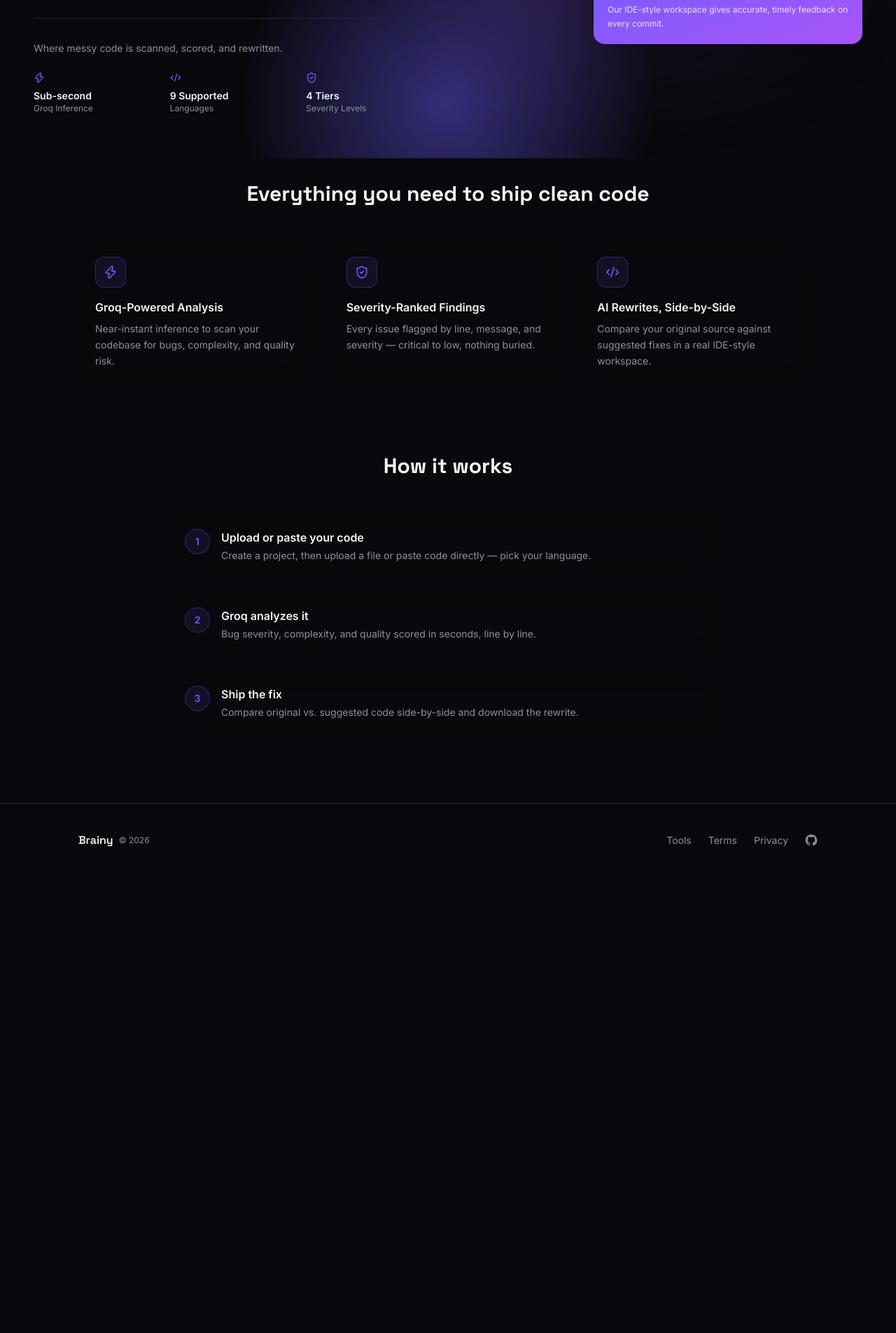
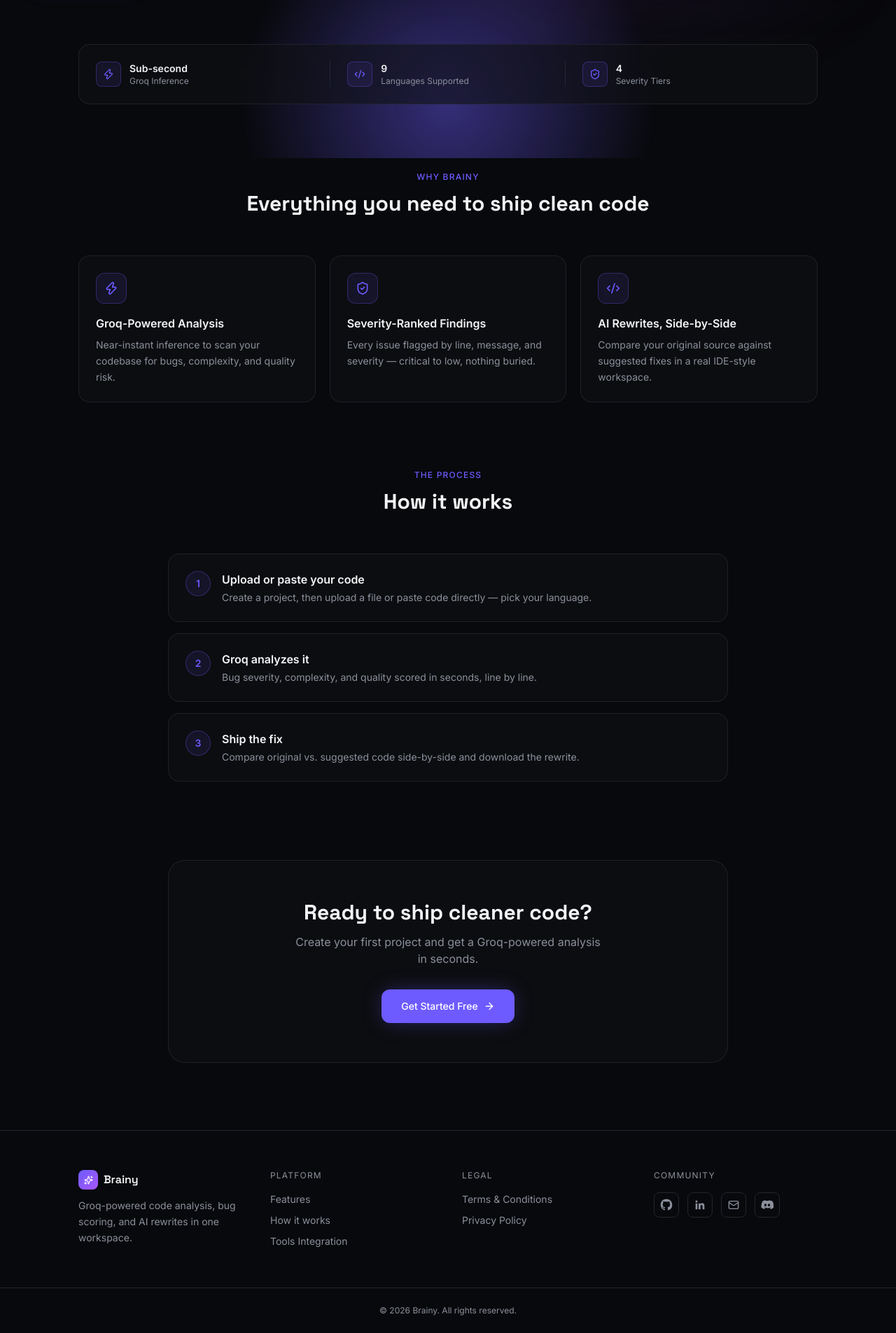
Before and after one commit to haritha23-dee/AI-code-Bug-Predictor, a React app in the folder frontend/: page / in a window 1280 px wide. Shown: the part 574-2479 px from the top of the page at 70% size. Before the commit the page ends 1827 px from the top, so only its background shows below. Built offline with nearby package versions, Linux system fonts and the light colour scheme; no server answers; the HTML template or start-up script is replaced by a standard one.

Commit message:
Frontend fix: structural landing page and social media links implemented

```diff
--- /dev/null
+++ b/frontend/src/components/auth/BackToHome.jsx
@@ -0,0 +1,14 @@
+import { Link } from 'react-router-dom';
+import { ArrowLeft } from 'lucide-react';
+
+export default function BackToHome() {
+    return (
+        <Link
+            to="/"
+            className="absolute top-6 left-6 z-20 flex items-center gap-2 h-10 px-4 rounded-xl border border-border bg-bg-soft/60 backdrop-blur text-sm text-text-muted hover:text-text hover:border-accent/40 hover:shadow-[0_0_24px_-6px_var(--glow)] transition"
+        >
+            <ArrowLeft size={15} />
+            Back to Home
+        </Link>
+    );
+}
--- a/frontend/src/index.css
+++ b/frontend/src/index.css
@@ -51,9 +51,9 @@ body {
   font-family: var(--font-sans);
 }
 
-.glass-card{
-  background: color-mix(in srgb, var(--bg-soft) 60% transparent);
-  border: 1px solid color-mix(in srgb, var(--border) 80% transparent);
+.glass-card {
+  background: color-mix(in srgb, var(--bg-soft) 60%, transparent);
+  border: 1px solid color-mix(in srgb, var(--border) 80%, transparent);
   backdrop-filter: blur(20px);
   -webkit-backdrop-filter: blur(20px);
 }
--- a/frontend/src/pages/Landing.jsx
+++ b/frontend/src/pages/Landing.jsx
@@ -1,5 +1,5 @@
 import { Link } from 'react-router-dom';
-import { ArrowRight, Sparkles, ShieldCheck, Zap, Code2, AlertTriangle, Gauge } from 'lucide-react';
+import { ArrowRight, Sparkles, ShieldCheck, Zap, Code2, AlertTriangle, Gauge, Mail } from 'lucide-react';
 import ThemeToggle from '../components/layout/ThemeToggle';
 
 const GithubIcon = (props) => (
@@ -8,9 +8,26 @@ const GithubIcon = (props) => (
     </svg>
 );
 
+const LinkedinIcon = (props) => (
+    <svg width="18" height="18" viewBox="0 0 24 24" fill="currentColor" {...props}>
+        <path d="M20.45 20.45h-3.55v-5.57c0-1.33-.02-3.04-1.85-3.04-1.85 0-2.14 1.45-2.14 2.94v5.67H9.36V9h3.41v1.56h.05c.47-.9 1.63-1.85 3.36-1.85 3.6 0 4.27 2.37 4.27 5.45v6.29ZM5.34 7.43a2.06 2.06 0 1 1 0-4.12 2.06 2.06 0 0 1 0 4.12ZM7.11 20.45H3.56V9h3.55v11.45Z" />
+    </svg>
+);
+
+const DiscordIcon = (props) => (
+    <svg width="18" height="18" viewBox="0 0 24 24" fill="currentColor" {...props}>
+        <path d="M20.32 4.37a19.8 19.8 0 0 0-4.89-1.52.07.07 0 0 0-.08.04c-.21.38-.45.87-.61 1.26a18.3 18.3 0 0 0-5.48 0 12.6 12.6 0 0 0-.62-1.26.08.08 0 0 0-.08-.04c-1.7.29-3.34.8-4.89 1.52a.07.07 0 0 0-.03.03C1.08 8.68.37 12.86.7 16.98a.08.08 0 0 0 .03.06 19.9 19.9 0 0 0 5.99 3.03.08.08 0 0 0 .08-.03c.46-.63.87-1.3 1.23-2a.08.08 0 0 0-.04-.11 13.1 13.1 0 0 1-1.87-.89.08.08 0 0 1 0-.13c.13-.09.25-.19.37-.28a.07.07 0 0 1 .08 0c3.93 1.79 8.18 1.79 12.06 0a.07.07 0 0 1 .08 0c.12.1.24.19.37.28a.08.08 0 0 1 0 .13c-.6.35-1.22.65-1.87.89a.08.08 0 0 0-.04.11c.36.7.78 1.37 1.23 2a.08.08 0 0 0 .08.03 19.8 19.8 0 0 0 6-3.03.08.08 0 0 0 .03-.06c.4-4.76-.67-8.9-2.83-12.58a.06.06 0 0 0-.03-.03ZM8.68 14.6c-1.18 0-2.15-1.08-2.15-2.42 0-1.33.95-2.42 2.15-2.42 1.21 0 2.17 1.1 2.15 2.42 0 1.34-.95 2.42-2.15 2.42Zm6.65 0c-1.18 0-2.15-1.08-2.15-2.42 0-1.33.95-2.42 2.15-2.42 1.21 0 2.17 1.1 2.15 2.42 0 1.34-.94 2.42-2.15 2.42Z" />
+    </svg>
+);
+
 function scrollToSection(id) {
     document.getElementById(id)?.scrollIntoView({ behavior: 'smooth', block: 'start' });
 }
+
+const LINKEDIN_URL = 'https://linkedin.com/in/haritha-sampath';
+const DISCORD_URL = 'https://discord.gg/H9tzPNmQf';
+const GITHUB_URL = 'https://github.com/haritha23-dee/AI-code-Bug-Predictor/';
+const CONTACT_EMAIL = 'octoberfairyy@gmail.com';
 
 export default function Landing() {
     return (
@@ -42,7 +59,7 @@ export default function Landing() {
                 </div>
             </nav>
 
-            <section className="relative z-10 px-6 md:px-12 pt-10 pb-24 max-w-7xl mx-auto grid lg:grid-cols-2 gap-12 items-center">
+            <section className="relative z-10 px-6 md:px-12 pt-14 pb-20 max-w-7xl mx-auto grid lg:grid-cols-2 gap-16 items-center">
                 <div>
                     <div className="glass-card inline-flex items-center gap-2 px-4 py-1.5 rounded-full text-xs text-text-muted mb-8">
                         <Sparkles size={13} className="text-accent" />
@@ -58,7 +75,7 @@ export default function Landing() {
                         <span className="text-gradient">Code Analysis</span>
                     </h1>
 
-                    <p className="mt-6 max-w-lg text-text-muted text-base md:text-lg">
+                    <p className="mt-6 max-w-lg text-text-muted text-base md:text-lg leading-relaxed">
                         A dashboard for in-depth analysis and quality control of every file you ship.
                     </p>
 
@@ -76,17 +93,6 @@ export default function Landing() {
                         >
                             How it works
                         </button>
-                    </div>
-
-                    <div className="mt-16 pt-8 border-t border-border">
-                        <p className="text-text-muted text-sm mb-6">
-                            Where messy code is scanned, scored, and rewritten.
-                        </p>
-                        <div className="grid grid-cols-3 gap-4">
-                            <StatBlock icon={Zap} label="Groq Inference" value="Sub-second" />
-                            <StatBlock icon={Code2} label="Languages" value="9 Supported" />
-                            <StatBlock icon={ShieldCheck} label="Severity Levels" value="4 Tiers" />
-                        </div>
                     </div>
                 </div>
 
@@ -129,8 +135,19 @@ export default function Landing() {
                 </div>
             </section>
 
-            <section id="features" className="relative z-10 px-6 md:px-12 pb-24 max-w-6xl mx-auto scroll-mt-24">
-                <h2 className="font-display text-2xl md:text-3xl font-bold text-center mb-12">Everything you need to ship clean code</h2>
+            <section className="relative z-10 px-6 md:px-12 pb-8 max-w-6xl mx-auto">
+                <div className="glass-card rounded-2xl px-6 py-6 grid grid-cols-1 sm:grid-cols-3 divide-y sm:divide-y-0 sm:divide-x divide-border">
+                    <StatBlock icon={Zap} label="Groq Inference" value="Sub-second" />
+                    <StatBlock icon={Code2} label="Languages Supported" value="9" />
+                    <StatBlock icon={ShieldCheck} label="Severity Tiers" value="4" />
+                </div>
+            </section>
+
+            <section id="features" className="relative z-10 px-6 md:px-12 pt-16 pb-24 max-w-6xl mx-auto scroll-mt-24">
+                <div className="text-center mb-14">
+                    <p className="text-xs uppercase tracking-widest text-accent font-medium mb-3">Why Brainy</p>
+                    <h2 className="font-display text-2xl md:text-3xl font-bold">Everything you need to ship clean code</h2>
+                </div>
                 <div className="grid grid-cols-1 md:grid-cols-3 gap-5">
                     <FeatureCard icon={Zap} title="Groq-Powered Analysis" desc="Near-instant inference to scan your codebase for bugs, complexity, and quality risk." />
                     <FeatureCard icon={ShieldCheck} title="Severity-Ranked Findings" desc="Every issue flagged by line, message, and severity — critical to low, nothing buried." />
@@ -138,15 +155,18 @@ export default function Landing() {
                 </div>
             </section>
 
-            <section id="how-it-works" className="relative z-10 px-6 md:px-12 pb-24 max-w-4xl mx-auto scroll-mt-24">
-                <h2 className="font-display text-2xl md:text-3xl font-bold text-center mb-12">How it works</h2>
+            <section id="how-it-works" className="relative z-10 px-6 md:px-12 pb-28 max-w-4xl mx-auto scroll-mt-24">
+                <div className="text-center mb-14">
+                    <p className="text-xs uppercase tracking-widest text-accent font-medium mb-3">The Process</p>
+                    <h2 className="font-display text-2xl md:text-3xl font-bold">How it works</h2>
+                </div>
                 <div className="space-y-4">
                     {[
                         { title: 'Upload or paste your code', desc: 'Create a project, then upload a file or paste code directly — pick your language.' },
                         { title: 'Groq analyzes it', desc: 'Bug severity, complexity, and quality scored in seconds, line by line.' },
                         { title: 'Ship the fix', desc: 'Compare original vs. suggested code side-by-side and download the rewrite.' },
                     ].map((s, i) => (
-                        <div key={s.title} className="glass-card rounded-2xl p-6 flex items-start gap-4">
+                        <div key={s.title} className="glass-card rounded-2xl p-6 flex items-start gap-4 hover:border-accent/30 transition">
                             <div className="h-9 w-9 rounded-full bg-accent/10 border border-accent/30 flex items-center justify-center shrink-0 text-accent text-sm font-bold">
                                 {i + 1}
                             </div>
@@ -159,39 +179,93 @@ export default function Landing() {
                 </div>
             </section>
 
+            <section className="relative z-10 px-6 md:px-12 pb-24 max-w-4xl mx-auto text-center">
+                <div className="glass-card rounded-3xl p-10 md:p-14">
+                    <h2 className="font-display text-2xl md:text-3xl font-bold mb-3">Ready to ship cleaner code?</h2>
+                    <p className="text-text-muted mb-8 max-w-md mx-auto">Create your first project and get a Groq-powered analysis in seconds.</p>
+                    <Link
+                        to="/signup"
+                        className="inline-flex items-center gap-2 bg-accent hover:bg-accent-hover text-white px-7 py-3.5 rounded-xl text-sm font-medium transition shadow-[0_0_32px_-6px_var(--glow)]"
+                    >
+                        Get Started Free
+                        <ArrowRight size={16} />
+                    </Link>
+                </div>
+            </section>
+
             <footer className="relative z-10 border-t border-border">
-                <div className="max-w-6xl mx-auto px-6 md:px-12 py-10 flex flex-col md:flex-row items-center justify-between gap-6">
-                    <div className="flex items-center gap-2">
-                        <span className="font-display font-semibold text-text">Brainy</span>
-                        <span className="text-xs text-text-muted">© {new Date().getFullYear()}</span>
+                <div className="max-w-6xl mx-auto px-6 md:px-12 py-14 grid grid-cols-2 md:grid-cols-4 gap-10">
+                    <div className="col-span-2 md:col-span-1">
+                        <div className="flex items-center gap-2 mb-3">
+                            <div className="h-7 w-7 rounded-lg bg-gradient-to-br from-accent to-accent-2 flex items-center justify-center">
+                                <Sparkles size={13} className="text-white" />
+                            </div>
+                            <span className="font-display font-semibold text-text">Brainy</span>
+                        </div>
+                        <p className="text-sm text-text-muted leading-relaxed max-w-xs">
+                            Groq-powered code analysis, bug scoring, and AI rewrites in one workspace.
+                        </p>
                     </div>
-                    <div className="flex items-center gap-6 text-sm text-text-muted">
-                        <Link to="/tools" className="hover:text-text transition">Tools</Link>
-                        <Link to="/terms" className="hover:text-text transition">Terms</Link>
-                        <Link to="/privacy" className="hover:text-text transition">Privacy</Link>
-                        <a
 
-                            href="https://github.com/haritha23-dee/AI-code-Bug-Predictor/"
-                            target="_blank"
-                            rel="noopener noreferrer"
-                            aria-label="GitHub Repository"
-                            className="text-text-muted hover:text-text transition"
-                        >
-                            <GithubIcon />
-                        </a>
+                    <div>
+                        <p className="text-xs uppercase tracking-widest text-text-muted mb-4">Platform</p>
+                        <ul className="space-y-2.5 text-sm">
+                            <li><button onClick={() => scrollToSection('features')} className="text-text-muted hover:text-text transition">Features</button></li>
+                            <li><button onClick={() => scrollToSection('how-it-works')} className="text-text-muted hover:text-text transition">How it works</button></li>
+                            <li><Link to="/tools" className="text-text-muted hover:text-text transition">Tools Integration</Link></li>
+                        </ul>
                     </div>
+
+                    <div>
+                        <p className="text-xs uppercase tracking-widest text-text-muted mb-4">Legal</p>
+                        <ul className="space-y-2.5 text-sm">
+                            <li><Link to="/terms" className="text-text-muted hover:text-text transition">Terms & Conditions</Link></li>
+                            <li><Link to="/privacy" className="text-text-muted hover:text-text transition">Privacy Policy</Link></li>
+                        </ul>
+                    </div>
+
+                    <div>
+                        <p className="text-xs uppercase tracking-widest text-text-muted mb-4">Community</p>
+                        <div className="flex items-center gap-3">
+                            <SocialIcon href={GITHUB_URL} label="GitHub" icon={GithubIcon} />
+                            <SocialIcon href={LINKEDIN_URL} label="LinkedIn" icon={LinkedinIcon} />
+                            <SocialIcon href={`https://mail.google.com/mail/?view=cm&fs=1&to=${CONTACT_EMAIL}`} label="Email" icon={Mail} external={true} />
+                            <SocialIcon href={DISCORD_URL} label="Discord" icon={DiscordIcon} />
+                        </div>
+                    </div>
+                </div>
+
+                <div className="border-t border-border py-6 px-6 md:px-12">
+                    <p className="text-xs text-text-muted text-center">© {new Date().getFullYear()} Brainy. All rights reserved.</p>
                 </div>
             </footer>
         </div>
     );
 }
 
+function SocialIcon({ href, label, icon: Icon, external = true }) {
+    return (
+        <a
+            href={href}
+            {...(external ? { target: '_blank', rel: 'noopener noreferrer' } : {})}
+            aria-label={label}
+            className="h-9 w-9 rounded-lg border border-border flex items-center justify-center text-text-muted hover:text-accent hover:border-accent/40 transition shadow-[0_0_0_0_var(--glow)] hover:shadow-[0_0_16px_-4px_var(--glow)]"
+        >
+            <Icon size={16} />
+        </a>
+    );
+}
+
 function StatBlock({ icon: Icon, label, value }) {
     return (
-        <div>
-            <Icon size={16} className="text-accent mb-2" />
-            <p className="font-semibold text-text text-sm">{value}</p>
-            <p className="text-xs text-text-muted">{label}</p>
+        <div className="flex items-center gap-3 py-3 sm:py-0 sm:px-6 first:sm:pl-0 last:sm:pr-0">
+            <div className="h-9 w-9 rounded-lg bg-accent/10 border border-accent/30 flex items-center justify-center shrink-0">
+                <Icon size={16} className="text-accent" />
+            </div>
+            <div>
+                <p className="font-semibold text-text text-sm">{value}</p>
+                <p className="text-xs text-text-muted">{label}</p>
+            </div>
         </div>
     );
 }
--- a/frontend/src/pages/auth/AdminLoginPage.jsx
+++ b/frontend/src/pages/auth/AdminLoginPage.jsx
@@ -4,9 +4,10 @@ import { ShieldAlert, Lock, Mail, ArrowRight } from 'lucide-react';
 import { adminLogin } from '../../api/admin';
 import { useAuth } from '../../context/AuthContext';
 import * as authApi from '../../api/auth';
+import BackToHome from '../../components/auth/BackToHome';
 
 export default function AdminLoginPage() {
-    const { setUser } = useAuth();
+    const { setUser, scheduleExpiryWarning } = useAuth();
     const navigate = useNavigate();
 
     const [email, setEmail] = useState('');
@@ -21,7 +22,6 @@ export default function AdminLoginPage() {
         try {
             const res = await adminLogin(email, password);
             //refresh token
-            const { scheduleExpiryWarning } = useAuth(); a
             localStorage.setItem('scrs_token', res.data.access_token);
             localStorage.setItem('scrs_refresh_token', res.data.refresh_token);
             scheduleExpiryWarning(res.data.access_token);
@@ -40,7 +40,7 @@ export default function AdminLoginPage() {
     return (
         <div className="relative min-h-screen flex items-center justify-center bg-bg text-text px-6">
             <div className="ambient-glow" />
-
+            <BackToHome />
             <div className="relative z-10 w-full max-w-md">
                 <div className="glass-card rounded-3xl p-8 md:p-10 shadow-2xl">
                     <div className="flex flex-col items-center text-center mb-8">
--- a/frontend/src/pages/auth/ForgotPassword.jsx
+++ b/frontend/src/pages/auth/ForgotPassword.jsx
@@ -2,6 +2,7 @@ import { useState } from 'react';
 import { Link, useNavigate } from 'react-router-dom';
 import { Mail, Lock, ArrowLeft, KeyRound, CheckCircle2 } from 'lucide-react';
 import { supabase } from '../../services/supabase';
+import BackToHome from '../../components/auth/BackToHome';
 
 export default function ForgotPassword() {
     const navigate = useNavigate();
@@ -73,6 +74,7 @@ export default function ForgotPassword() {
     return (
         <div className="relative min-h-screen flex items-center justify-center bg-bg text-text px-6">
             <div className="ambient-glow" />
+            <BackToHome/>
             <div className="relative z-10 w-full max-w-md">
                 <div className="glass-card rounded-3xl p-8 shadow-2xl">
                     {error && (
--- a/frontend/src/pages/auth/SignInPage.jsx
+++ b/frontend/src/pages/auth/SignInPage.jsx
@@ -2,6 +2,7 @@ import { useState } from 'react';
 import { Link, useNavigate, useLocation } from 'react-router-dom';
 import { Sparkles, Eye, EyeOff, CheckCircle2 } from 'lucide-react';
 import { useAuth } from '../../context/AuthContext';
+import BackToHome from '../../components/auth/BackToHome';
 
 export default function SignInPage() {
     const { login, loginWithGoogle } = useAuth();
@@ -35,7 +36,7 @@ export default function SignInPage() {
     return (
         <div className="relative min-h-screen flex items-center justify-center bg-bg text-text px-6 overflow-hidden">
             <div className="ambient-glow" />
-
+            <BackToHome />
             <div className="relative z-10 w-full max-w-md">
                 <div className="glass-card rounded-3xl p-8 md:p-10 shadow-2xl">
                     <div className="flex flex-col items-center text-center mb-8">
@@ -135,7 +136,7 @@ export default function SignInPage() {
                                 <path fill="#4285F4" d="M22.56 12.25c0-.78-.07-1.53-.2-2.25H12v4.26h5.92c-.26 1.37-1.04 2.53-2.21 3.31v2.77h3.57c2.08-1.92 3.28-4.74 3.28-8.09z" />
                                 <path fill="#34A853" d="M12 23c2.97 0 5.46-.98 7.28-2.66l-3.57-2.77c-.98.66-2.23 1.06-3.71 1.06-2.86 0-5.29-1.93-6.16-4.53H2.18v2.84C3.99 20.53 7.7 23 12 23z" />
                                 <path fill="#FBBC05" d="M5.84 14.09a5.99 5.99 0 010-3.18V8.07H2.18a10.98 10.98 0 000 9.86l3.66-2.84z" />
-                                <path fill="#EA4335" d="M12 5.38c1.62 0 3.06.56 4.21 1.64l3.15-3.15C17.45 2.09 14.97 1 12 1 7.7 1 3.99 3.47 2.18 6.98l3.66 2.84c.87-2.6 3.3-4.44 6.16-4.44z" />
+                                <path fill="#EA4335" d="M12 5.38c1.62 0 3.06.56 4.21 1.64l3.15-3.15C17.45 2.09 14.97 1 12 1 7.7 1 3.99 3.47 2.18 6.98l3.66 2.84c.87-2.6 3.3-4.44 6.16-4.44z" />w
                                 Sign up with Google
                             </svg>
                                 Sign up with Google
--- a/frontend/src/pages/auth/SignUpPage.jsx
+++ b/frontend/src/pages/auth/SignUpPage.jsx
@@ -2,6 +2,7 @@ import { useState } from 'react';
 import { Link, useNavigate } from 'react-router-dom';
 import { Mail, Lock, User, ArrowRight, Sparkles } from 'lucide-react';
 import { useAuth } from '../../context/AuthContext';
+import BackToHome from '../../components/auth/BackToHome';
 
 export default function SignUpPage() {
     const { signup, loginWithGoogle } = useAuth();
@@ -30,7 +31,7 @@ export default function SignUpPage() {
     return (
         <div className="relative min-h-screen flex items-center justify-center bg-bg text-text px-6">
             <div className="ambient-glow" />
-
+            <BackToHome />   a
             <div className="relative z-10 w-full max-w-md">
                 <Link to="/" className="block text-center text-lg font-semibold mb-8 tracking-tight">
                     Brainy
```
